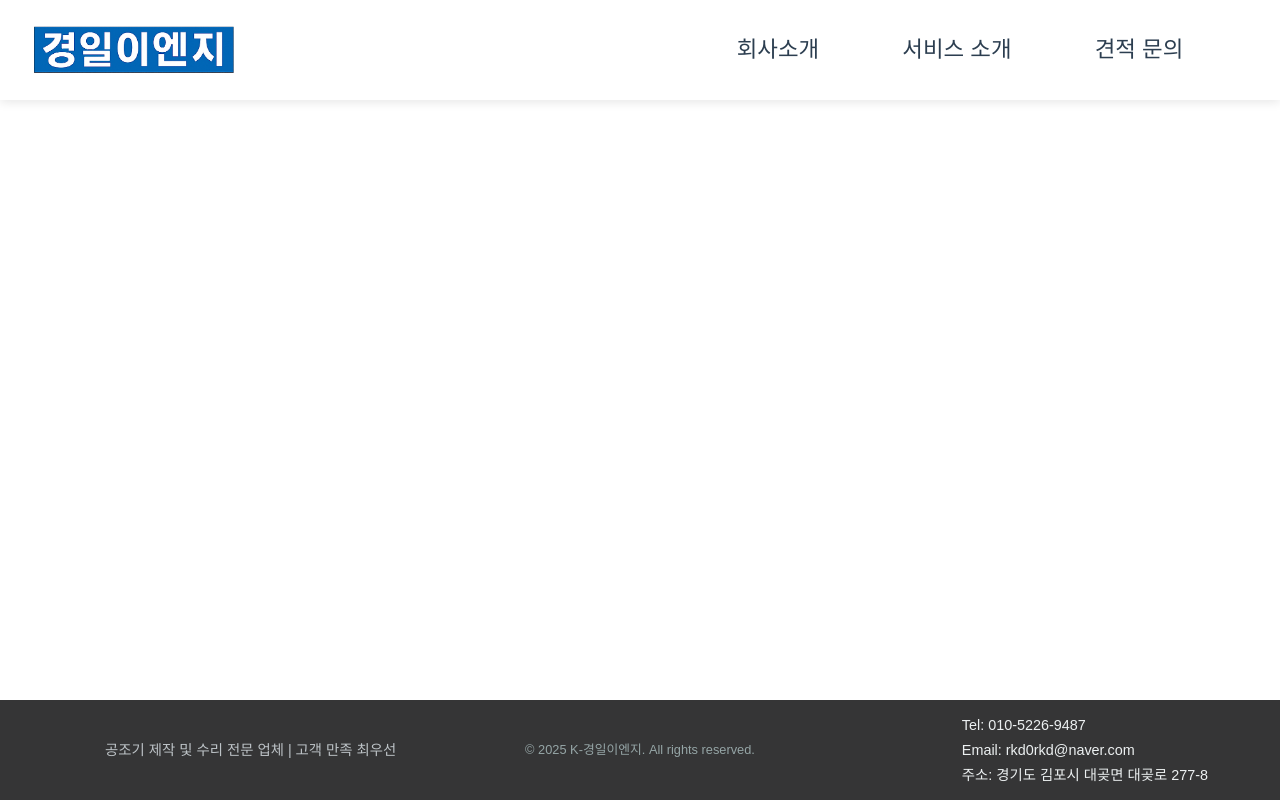
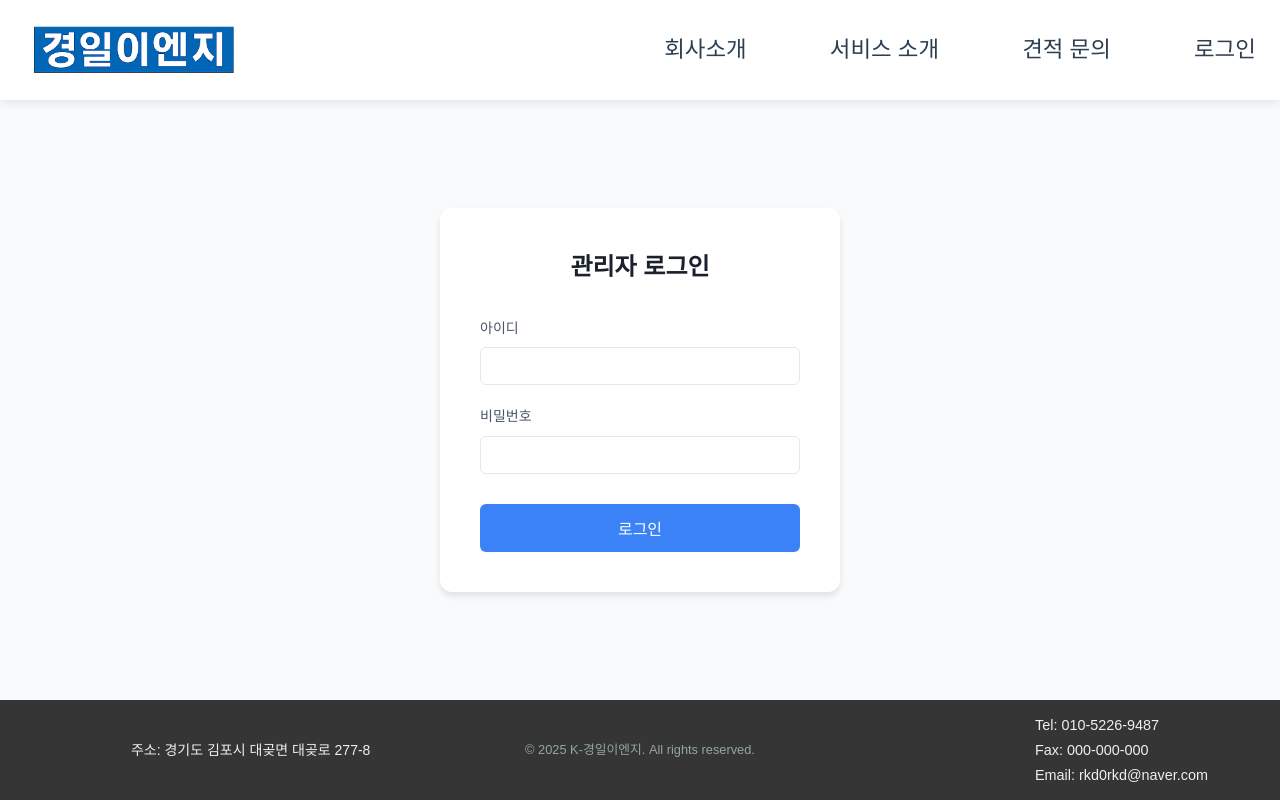
Before and after one commit to ksp0814/FAN-FE, a React (Create React App) app: page /login in a window 1280 px wide. Built offline with nearby package versions, Linux system fonts and the light colour scheme.

Commit message:
관리자 로그인 추가

```diff
--- a/src/App.js
+++ b/src/App.js
@@ -8,6 +8,8 @@ import About from './pages/About';
 import Inquiry from './pages/Inquiry';
 import Service from './pages/Service';
 import Admin from './pages/Admin';
+import Login from './pages/login';
+import PrivateRoute from './components/PrivateRoute';
 import './App.css';
 
 function App() {
@@ -21,7 +23,15 @@ function App() {
             <Route path="/about" element={<About />} />
             <Route path="/inquiry" element={<Inquiry />} />
             <Route path="/service" element={<Service />} />
-            <Route path="/admin" element={<Admin />} />
+            <Route path="/login" element={<Login />} />
+            <Route
+              path="/admin"
+              element={
+                <PrivateRoute>
+                  <Admin />
+                </PrivateRoute>
+              }
+            />
           </Routes>
         </main>
         <Footer />
--- a/src/components/Footer/Footer.css
+++ b/src/components/Footer/Footer.css
@@ -33,6 +33,10 @@
   align-items: center; /* 중앙 정렬 */
   justify-content: center; /* 수직 중앙 정렬 */
 }
+.footer-left p {
+  margin: 0;
+  font-size: 14px;  /* 기본 폰트 크기 설정 */
+}
 
 .footer-logo:hover {
   transform: scale(1.05);
@@ -44,6 +48,7 @@
   margin: 0;
   line-height: 1.4;
   text-align: left;
+  margin-bottom: 8px !important;  /* 아래 주소와의 간격 */
 }
 
 /* 중앙 영역 - 저작권 */
--- a/src/components/Footer/Footer.js
+++ b/src/components/Footer/Footer.js
@@ -9,9 +9,7 @@ const Footer = () => {
         <div className="footer-content">
           {/* 왼쪽: 로고 및 회사 설명 */}
           <div className="footer-left">
-            <p className="footer-desc">
-              공조기 제작 및 수리 전문 업체 | 고객 만족 최우선
-            </p>
+            <p>주소: 경기도 김포시 대곶면 대곶로 277-8</p>
           </div>
 
           {/* 중앙: 저작권 */}
@@ -23,8 +21,8 @@ const Footer = () => {
           <div className="footer-right">
             <div className="footer-contact">
               <p>Tel: 010-5226-9487</p>
+              <p>Fax: 000-000-000</p>
               <p>Email: rkd0rkd@naver.com</p>
-              <p>주소: 경기도 김포시 대곶면 대곶로 277-8</p>
             </div>
           </div>
         </div>
--- a/src/components/Header/Header.js
+++ b/src/components/Header/Header.js
@@ -33,6 +33,7 @@ const Header = () => {
           <span></span>
           <span></span>
           <span></span>
+          <span></span>
         </button>
 
         <nav className={`navigation ${isMenuOpen ? 'active' : ''}`}>
@@ -40,6 +41,7 @@ const Header = () => {
             <li><Link to="/about" onClick={closeMenu}>회사소개</Link></li>
             <li><Link to="/service" onClick={closeMenu}>서비스 소개</Link></li>
             <li><Link to="/inquiry" onClick={closeMenu}>견적 문의</Link></li>
+            <li><Link to="/login" onClick={closeMenu}>로그인</Link></li>
           </ul>
         </nav>
 
--- /dev/null
+++ b/src/components/PrivateRoute.js
@@ -0,0 +1,14 @@
+import { Navigate } from 'react-router-dom';
+
+const PrivateRoute = ({ children }) => {
+  const token = localStorage.getItem('token');
+
+  if (!token) {
+    // 인증되지 않은 사용자는 로그인 페이지로 리다이렉트
+    return <Navigate to="/login" replace />;
+  }
+
+  return children;
+};
+
+export default PrivateRoute;
--- a/src/pages/Home.js
+++ b/src/pages/Home.js
@@ -9,7 +9,7 @@ const Home = () => {
       <img src={HeroImg} alt="히어로 이미지" className='hero-image' />
       <div className='hero-content'>
         <h1>경일이엔지</h1>
-        <p>우리와 함께 성장하세요</p>
+        <p>공조기 제작 및 수리 전문 업체 | 고객 만족 최우선</p>
       </div>
     </div>
   );
--- a/src/pages/Inquiry.css
+++ b/src/pages/Inquiry.css
@@ -11,7 +11,7 @@
 .inquiry-container {
   width: 100%;
   max-width: 800px;
-  background: #dedede;
+  background: #dedede81;
   border-radius: 10px;
   padding: 40px;
 }
--- /dev/null
+++ b/src/pages/login.css
@@ -0,0 +1,85 @@
+.login-wrapper {
+  min-height: calc(100vh - 200px);
+  margin-top: 100px;
+  display: flex;
+  align-items: center;
+  justify-content: center;
+  background: #f8fafc;
+  padding: 20px;
+}
+
+.login-container {
+  width: 100%;
+  max-width: 400px;
+  background: white;
+  padding: 40px;
+  border-radius: 12px;
+  box-shadow: 0 4px 6px rgba(0, 0, 0, 0.1);
+}
+
+.login-container h2 {
+  text-align: center;
+  margin-bottom: 30px;
+  color: #1a202c;
+  font-size: 24px;
+  font-weight: 600;
+}
+
+.input-group {
+  margin-bottom: 20px;
+}
+
+.input-group label {
+  display: block;
+  margin-bottom: 8px;
+  color: #4a5568;
+  font-size: 14px;
+  font-weight: 500;
+}
+
+.input-group input {
+  width: 100%;
+  padding: 10px;
+  border: 1px solid #e2e8f0;
+  border-radius: 6px;
+  font-size: 14px;
+  transition: border-color 0.2s;
+}
+
+.input-group input:focus {
+  outline: none;
+  border-color: #3b82f6;
+}
+
+button[type="submit"] {
+  width: 100%;
+  padding: 12px;
+  background: #3b82f6;
+  color: white;
+  border: none;
+  border-radius: 6px;
+  font-size: 16px;
+  font-weight: 500;
+  cursor: pointer;
+  transition: background 0.2s;
+}
+
+button[type="submit"]:hover {
+  background: #2563eb;
+}
+
+.error-message {
+  background: #fee2e2;
+  color: #dc2626;
+  padding: 12px;
+  border-radius: 6px;
+  margin-bottom: 20px;
+  font-size: 14px;
+  text-align: center;
+}
+
+@media (max-width: 480px) {
+  .login-container {
+    padding: 20px;
+  }
+}
--- /dev/null
+++ b/src/pages/login.js
@@ -0,0 +1,81 @@
+import React, { useState } from 'react';
+import { useNavigate } from 'react-router-dom';
+import './login.css';
+
+const Login = () => {
+  const [credentials, setCredentials] = useState({
+    username: '',
+    password: ''
+  });
+  const [error, setError] = useState('');
+  const navigate = useNavigate();
+
+  const handleChange = (e) => {
+    const { name, value } = e.target;
+    setCredentials(prev => ({
+      ...prev,
+      [name]: value
+    }));
+  };
+
+  const handleSubmit = async (e) => {
+    e.preventDefault();
+    setError('');
+
+    try {
+      const response = await fetch('http://localhost:8080/login', {
+        method: 'POST',
+        headers: {
+          'Content-Type': 'application/json',
+        },
+        body: JSON.stringify(credentials)
+      });
+
+      if (response.ok) {
+        const data = await response.json();
+        localStorage.setItem('token', data.token);
+        navigate('/admin');
+      } else {
+        setError('아이디 또는 비밀번호가 올바르지 않습니다.');
+      }
+    } catch (error) {
+      setError('로그인 중 오류가 발생했습니다.');
+    }
+  };
+
+  return (
+    <div className="login-wrapper">
+      <div className="login-container">
+        <h2>관리자 로그인</h2>
+        {error && <div className="error-message">{error}</div>}
+        <form onSubmit={handleSubmit}>
+          <div className="input-group">
+            <label htmlFor="username">아이디</label>
+            <input
+              type="text"
+              id="username"
+              name="username"
+              value={credentials.username}
+              onChange={handleChange}
+              required
+            />
+          </div>
+          <div className="input-group">
+            <label htmlFor="password">비밀번호</label>
+            <input
+              type="password"
+              id="password"
+              name="password"
+              value={credentials.password}
+              onChange={handleChange}
+              required
+            />
+          </div>
+          <button type="submit">로그인</button>
+        </form>
+      </div>
+    </div>
+  );
+};
+
+export default Login;
```
